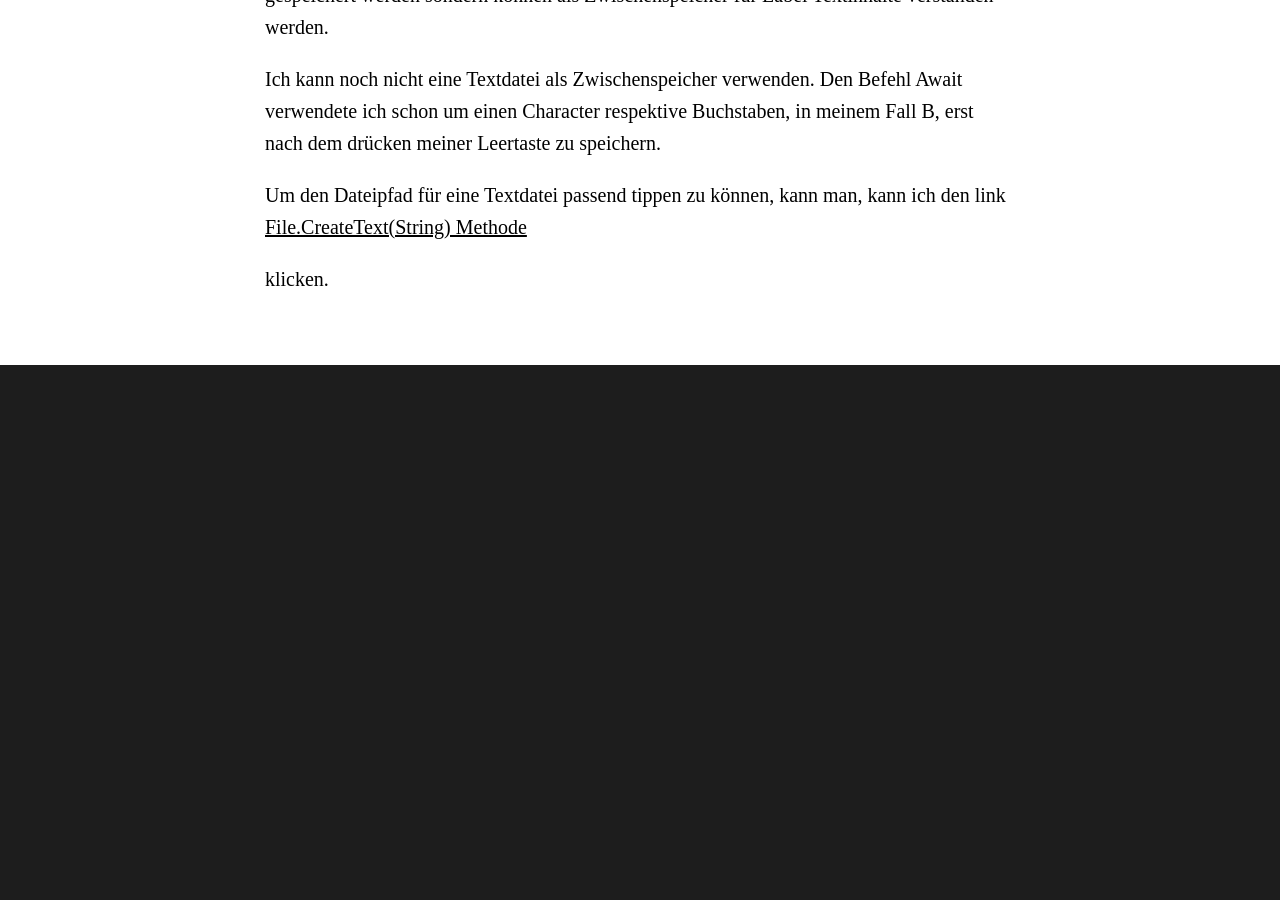
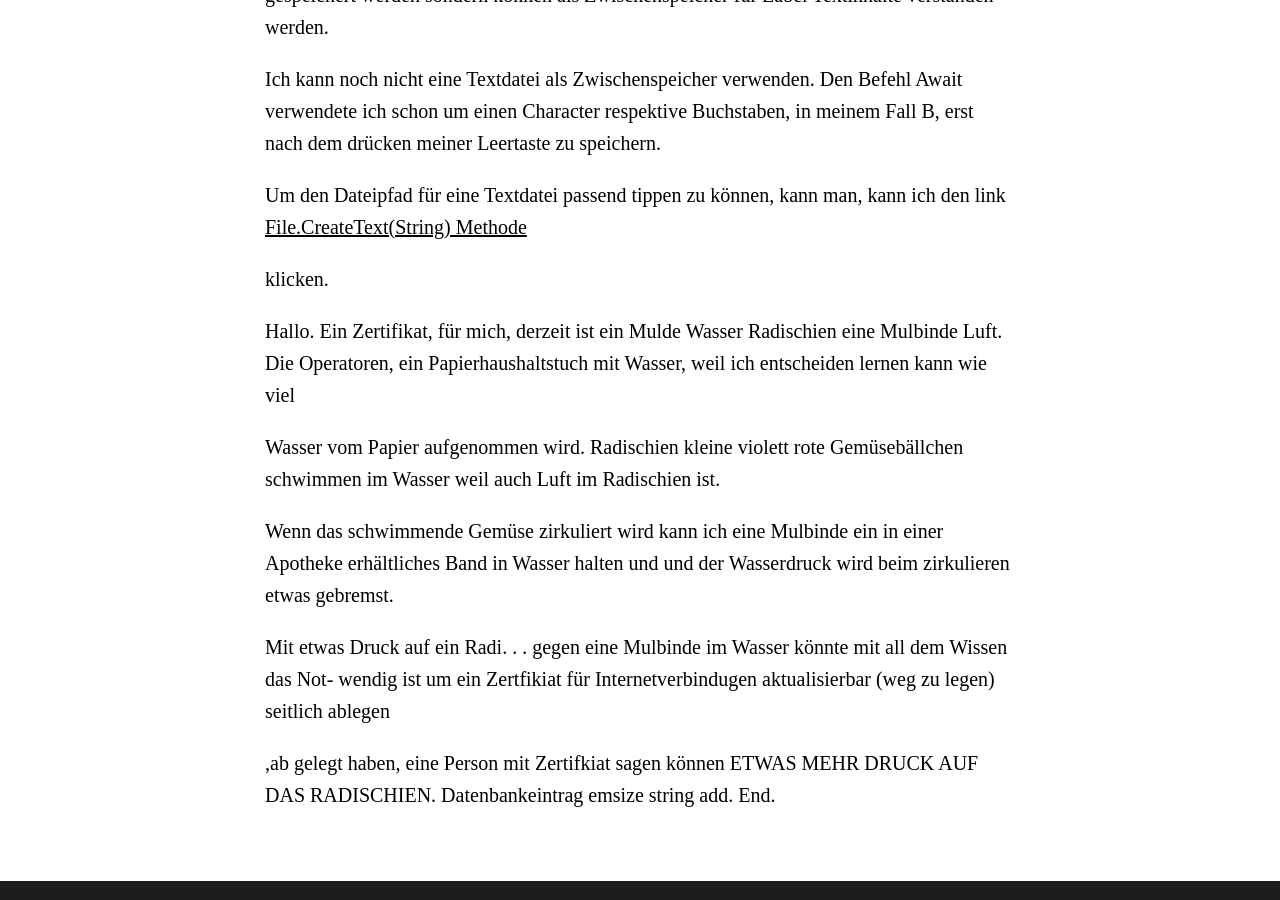
Before and after one commit to ledlightjungledStefan/Osterei, a Jekyll site: the page built from _posts/2022-08-31-Windows10Umgebungsvariablen.markdown, in a window 1280 px wide and 900 px high, scrolled down 5374 px. Built offline with Jekyll 4.4.1, drawn with Linux system fonts in a browser that asks for light colours; some web fonts are replaced; before the commit the page ends 5779 px from its top, so only the background shows below that; some of the changed text lies outside the part shown.

```diff
--- a/_posts/2022-08-28-Windows10Umgebungsvariablen.markdown
+++ b/_posts/2022-08-31-Windows10Umgebungsvariablen.markdown
@@ -115,3 +115,18 @@
 [File.CreateText(String) Methode](https://docs.microsoft.com/de-at/dotnet/api/system.io.file.createtext?view=net-6.0)
 
 klicken.
+
+Hallo. Ein Zertifikat, für mich, derzeit ist ein Mulde Wasser Radischien eine Mulbinde Luft.
+Die Operatoren, ein Papierhaushaltstuch mit Wasser, weil ich entscheiden lernen kann wie viel
+
+Wasser vom Papier aufgenommen wird.
+Radischien kleine violett rote Gemüsebällchen schwimmen im Wasser weil auch Luft im Radischien ist.
+
+Wenn das schwimmende Gemüse zirkuliert wird kann ich eine Mulbinde ein in einer Apotheke erhältliches
+Band in Wasser halten und und der Wasserdruck wird beim zirkulieren etwas gebremst.
+
+Mit etwas Druck auf ein Radi. . . gegen eine Mulbinde im Wasser könnte mit all dem Wissen das Not-
+wendig ist um ein Zertfikiat für Internetverbindugen aktualisierbar (weg zu legen) seitlich ablegen
+
+,ab gelegt haben, eine Person mit Zertifkiat sagen können ETWAS MEHR DRUCK AUF DAS RADISCHIEN.
+Datenbankeintrag emsize string add. End.
```
